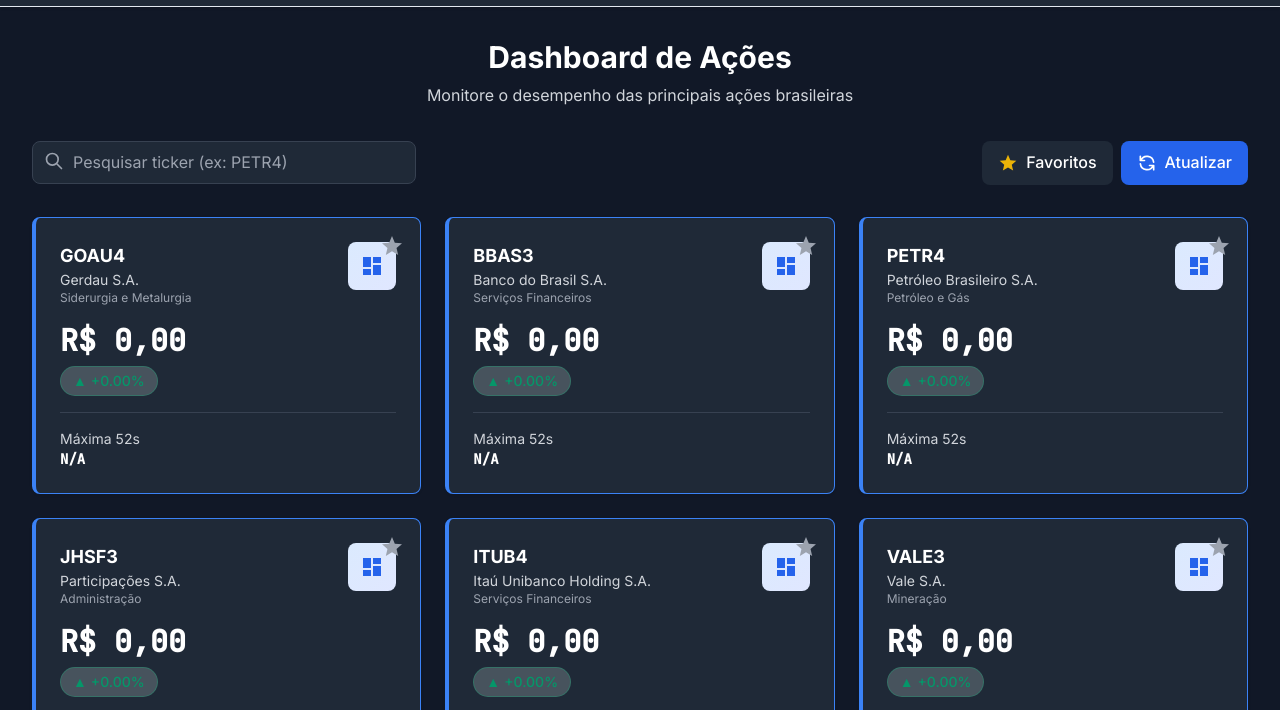
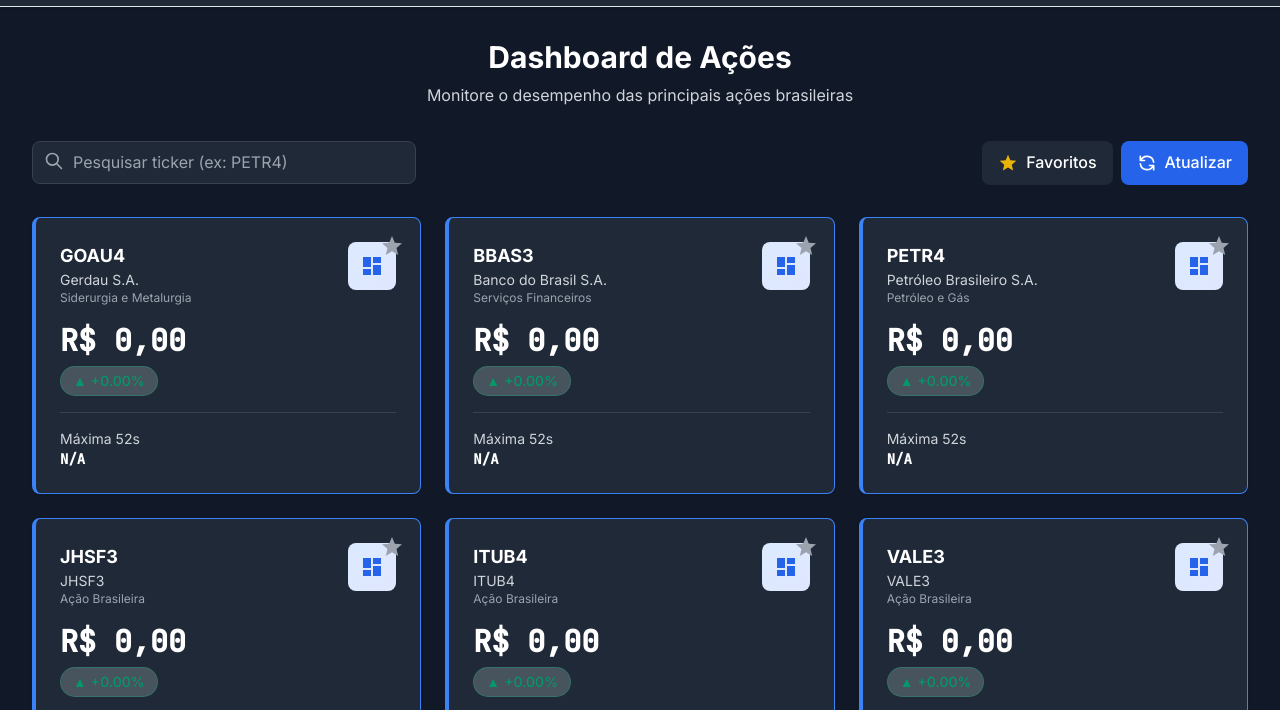
Before and after one commit to tekinf2025/brazilian_stock_tracker, a website: page pages/stock_market_dashboard.html in a window 1280 px wide. Shown: the part 74-784 px from the top of the page. Drawn offline with nearby package versions, Linux system fonts and the light colour scheme; no server answers.

Commit message:
Update stock_market_dashboard.html

```diff
--- a/pages/stock_market_dashboard.html
+++ b/pages/stock_market_dashboard.html
@@ -181,18 +181,6 @@
                 name: 'Petróleo Brasileiro S.A.',
                 description: 'Petróleo e Gás'
             },
-            'JHSF3': {
-                name: 'Participações S.A.',
-                description: 'Administração'
-            },
-            'ITUB4': {
-                name: 'Itaú Unibanco Holding S.A.',
-                description: 'Serviços Financeiros'
-            },
-            'VALE3': {
-                name: 'Vale S.A.',
-                description: 'Mineração'
-            }
         };
 
         // Initialize chart variable
```
